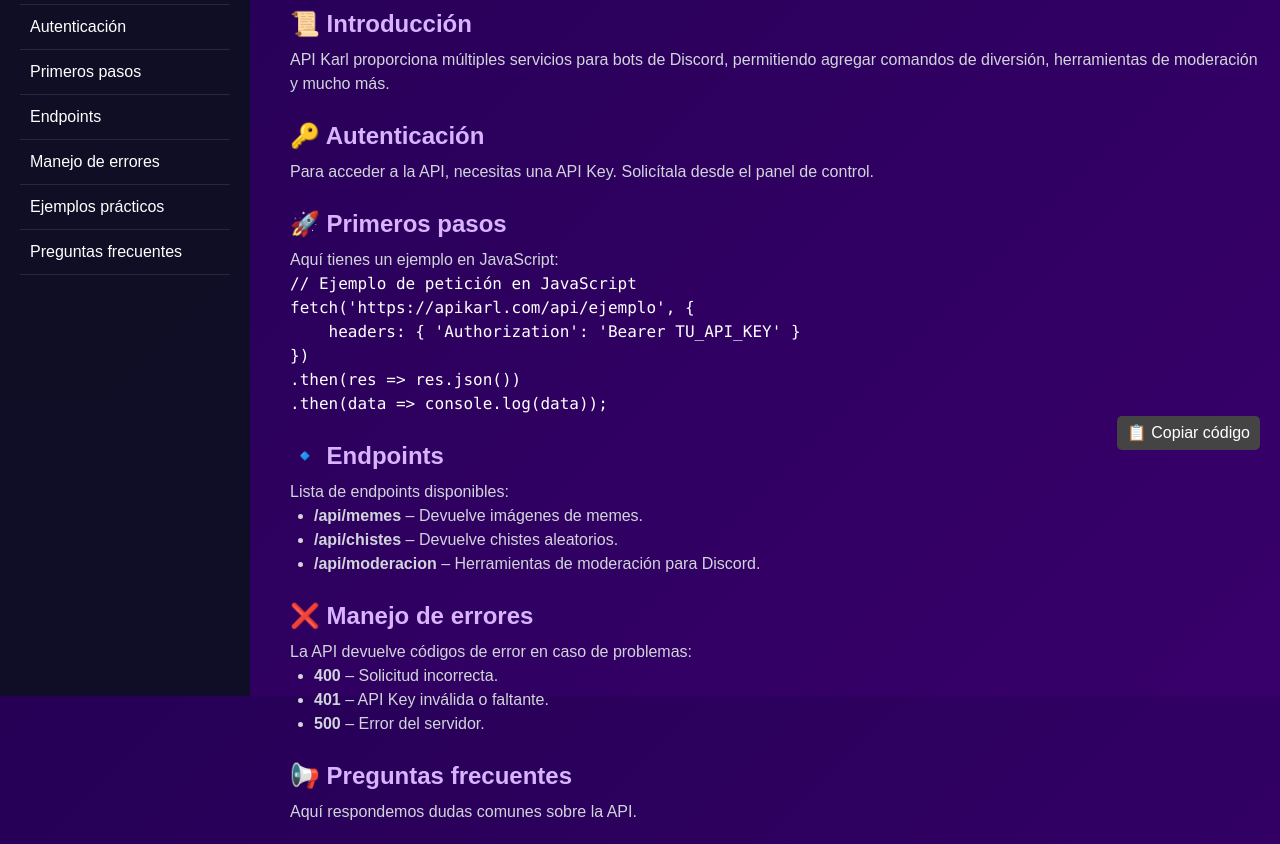
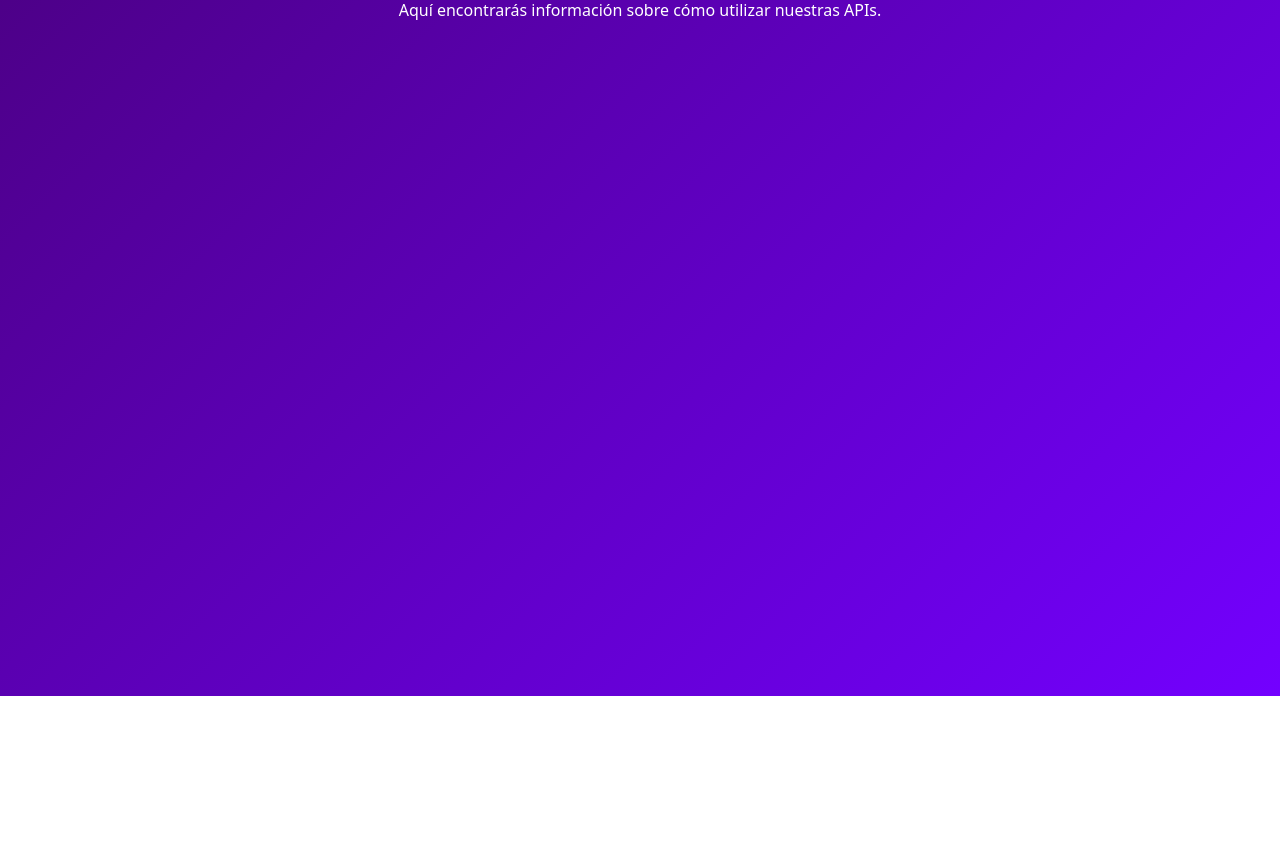
Before and after one commit to Karlo-n/Web-karl, a plain HTML site: page Docs.html in a window 1280 px wide. Shown: the part 104-948 px from the top of the page. After the commit the page ends 800 px from the top, so only its background shows below. Drawn offline with nearby package versions, Linux system fonts and the light colour scheme.

Commit message:
Update Docs.html

```diff
--- a/Docs.html
+++ b/Docs.html
@@ -3,136 +3,20 @@
 <head>
     <meta charset="UTF-8">
     <meta name="viewport" content="width=device-width, initial-scale=1.0">
-    <title>Documentación | API Karl</title>
+    <title>Documentación - API Karl</title>
     <script src="https://cdn.tailwindcss.com"></script>
-    <script src="https://cdnjs.cloudflare.com/ajax/libs/highlight.js/11.5.0/highlight.min.js"></script>
-    <link rel="stylesheet" href="https://cdnjs.cloudflare.com/ajax/libs/highlight.js/11.5.0/styles/night-owl.min.css">
     <style>
         body {
-            background: linear-gradient(135deg, #250055, #38006b);
+            background: linear-gradient(135deg, #4b0082, #7300ff);
             background-attachment: fixed;
             color: white;
-            font-family: Arial, sans-serif;
-        }
-
-        /* Navbar */
-        .navbar {
-            background: rgba(20, 25, 60, 0.9);
-            backdrop-filter: blur(10px);
-            transition: background 0.3s ease-in-out;
-        }
-
-        /* Menú lateral */
-        .sidebar {
-            position: fixed;
-            top: 0;
-            left: 0;
-            width: 250px;
-            height: 100%;
-            background: rgba(15, 15, 35, 0.95);
-            padding: 20px;
-            transition: transform 0.3s ease-in-out;
-            overflow-y: auto;
-        }
-
-        .sidebar a {
-            display: block;
-            padding: 10px;
-            color: white;
-            text-decoration: none;
-            border-bottom: 1px solid rgba(255, 255, 255, 0.1);
-        }
-
-        .sidebar a:hover {
-            background: rgba(255, 255, 255, 0.1);
-        }
-
-        .content {
-            margin-left: 270px;
-            padding: 20px;
-        }
-
-        /* Botón de copiar código */
-        .copy-btn {
-            background: #444;
-            color: white;
-            border: none;
-            padding: 5px 10px;
-            border-radius: 5px;
-            cursor: pointer;
-            float: right;
-        }
-
-        .copy-btn:hover {
-            background: #666;
+            text-align: center;
+            padding: 50px;
         }
     </style>
 </head>
 <body>
-
-    <!-- Menú lateral -->
-    <div class="sidebar">
-        <h2 class="text-xl font-bold text-blue-400 mb-4">📄 Documentación</h2>
-        <a href="#introduccion">Introducción</a>
-        <a href="#autenticacion">Autenticación</a>
-        <a href="#primeros-pasos">Primeros pasos</a>
-        <a href="#endpoints">Endpoints</a>
-        <a href="#errores">Manejo de errores</a>
-        <a href="#ejemplos">Ejemplos prácticos</a>
-        <a href="#faq">Preguntas frecuentes</a>
-    </div>
-
-    <!-- Contenido principal -->
-    <div class="content">
-
-        <h1 class="text-3xl font-bold text-blue-300">📌 Documentación API Karl</h1>
-        <p class="text-gray-300 mt-2">Aprende a usar la API de Karl para integrar potentes funcionalidades en tu bot.</p>
-
-        <h2 id="introduccion" class="text-2xl font-bold mt-6 text-purple-300">📜 Introducción</h2>
-        <p class="text-gray-300 mt-2">API Karl proporciona múltiples servicios para bots de Discord, permitiendo agregar comandos de diversión, herramientas de moderación y mucho más.</p>
-
-        <h2 id="autenticacion" class="text-2xl font-bold mt-6 text-purple-300">🔑 Autenticación</h2>
-        <p class="text-gray-300 mt-2">Para acceder a la API, necesitas una API Key. Solicítala desde el panel de control.</p>
-
-        <h2 id="primeros-pasos" class="text-2xl font-bold mt-6 text-purple-300">🚀 Primeros pasos</h2>
-        <p class="text-gray-300 mt-2">Aquí tienes un ejemplo en JavaScript:</p>
-
-        <pre><code class="language-js">// Ejemplo de petición en JavaScript
-fetch('https://apikarl.com/api/ejemplo', {
-    headers: { 'Authorization': 'Bearer TU_API_KEY' }
-})
-.then(res => res.json())
-.then(data => console.log(data));</code></pre>
-
-        <button class="copy-btn" onclick="copyCode()">📋 Copiar código</button>
-
-        <h2 id="endpoints" class="text-2xl font-bold mt-6 text-purple-300">🔹 Endpoints</h2>
-        <p class="text-gray-300 mt-2">Lista de endpoints disponibles:</p>
-        <ul class="text-gray-300 list-disc pl-6">
-            <li><b>/api/memes</b> – Devuelve imágenes de memes.</li>
-            <li><b>/api/chistes</b> – Devuelve chistes aleatorios.</li>
-            <li><b>/api/moderacion</b> – Herramientas de moderación para Discord.</li>
-        </ul>
-
-        <h2 id="errores" class="text-2xl font-bold mt-6 text-purple-300">❌ Manejo de errores</h2>
-        <p class="text-gray-300 mt-2">La API devuelve códigos de error en caso de problemas:</p>
-        <ul class="text-gray-300 list-disc pl-6">
-            <li><b>400</b> – Solicitud incorrecta.</li>
-            <li><b>401</b> – API Key inválida o faltante.</li>
-            <li><b>500</b> – Error del servidor.</li>
-        </ul>
-
-        <h2 id="faq" class="text-2xl font-bold mt-6 text-purple-300">📢 Preguntas frecuentes</h2>
-        <p class="text-gray-300 mt-2">Aquí respondemos dudas comunes sobre la API.</p>
-    </div>
-
-    <script>
-        function copyCode() {
-            let code = document.querySelector("pre code").innerText;
-            navigator.clipboard.writeText(code);
-            alert("Código copiado al portapapeles!");
-        }
-    </script>
-
+    <h1 class="text-3xl font-bold">📜 Bienvenido a la Documentación</h1>
+    <p class="mt-4">Aquí encontrarás información sobre cómo utilizar nuestras APIs.</p>
 </body>
 </html>
```
